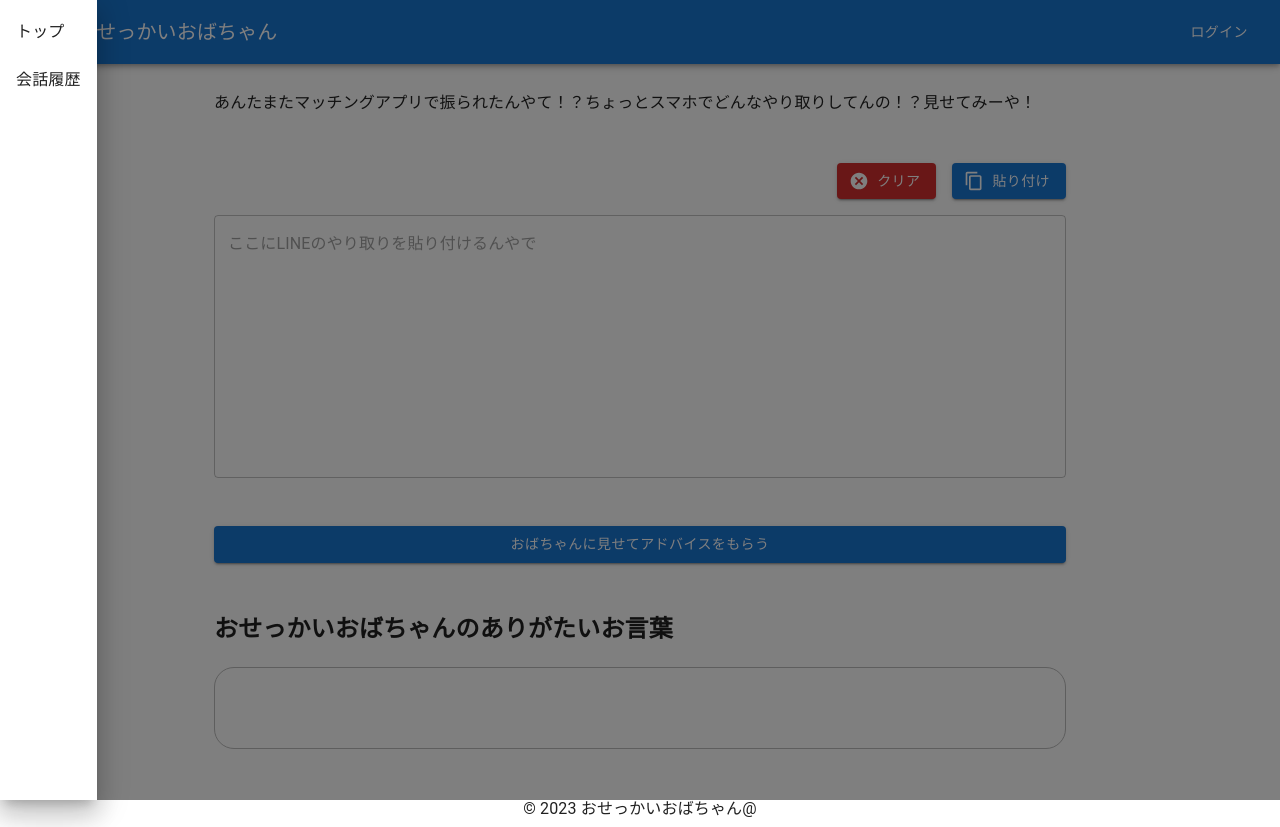
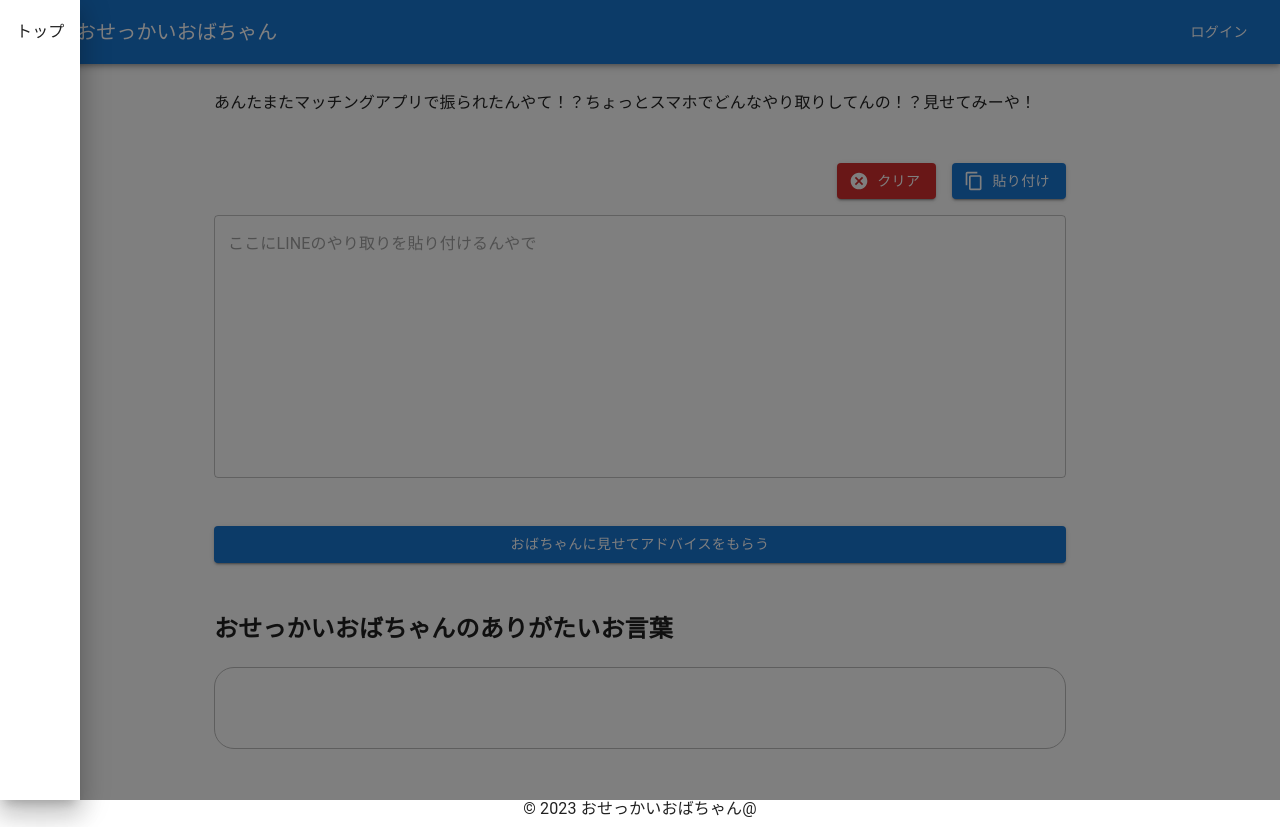
Before and after one commit to YasunariIguchi/nosy-aunty, a React (Create React App) app in the folder frontend/: page / in a window 1280 px wide. Both pictures are taken after a click on the button "menu". Built offline with nearby package versions, Linux system fonts and the light colour scheme; no server answers.

Commit message:
会話履歴リンクはログイン時のみ表示

```diff
--- a/frontend/src/layouts/NavBar.js
+++ b/frontend/src/layouts/NavBar.js
@@ -115,7 +115,7 @@ export default function NavBar({ isLoggedIn, setIsLoggedIn }) {
           </Toolbar>
         </AppBar>
       </Box>
-      <SideMenu isMenuOpen={isMenuOpen} setIsMenuOpen={setIsMenuOpen} />
+      <SideMenu isMenuOpen={isMenuOpen} setIsMenuOpen={setIsMenuOpen} isLoggedIn={isLoggedIn} />
     </>
   );
 }
--- a/frontend/src/layouts/SideMenu.js
+++ b/frontend/src/layouts/SideMenu.js
@@ -2,7 +2,7 @@ import React from 'react';
 import { Drawer, List, ListItem, ListItemText } from '@mui/material';
 import { Link } from 'react-router-dom';
 
-const SideMenu = ({ isMenuOpen, setIsMenuOpen }) => {
+const SideMenu = ({ isMenuOpen, setIsMenuOpen, isLoggedIn }) => {
   // サイドメニューの項目やクリック時の処理をここに追加
 
   return (
@@ -15,9 +15,11 @@ const SideMenu = ({ isMenuOpen, setIsMenuOpen }) => {
         <ListItem button component={Link} to="/">
           <ListItemText primary="トップ" />
         </ListItem>
-        <ListItem button component={Link} to="/conversation">
-          <ListItemText primary="会話履歴" />
-        </ListItem>
+        {isLoggedIn && ( // ログインしている場合のみ会話履歴を表示
+          <ListItem button component={Link} to="/conversation">
+            <ListItemText primary="会話履歴" />
+          </ListItem>
+        )}
         {/* 他のメニュー項目を追加 */}
       </List>
     </Drawer>
```
